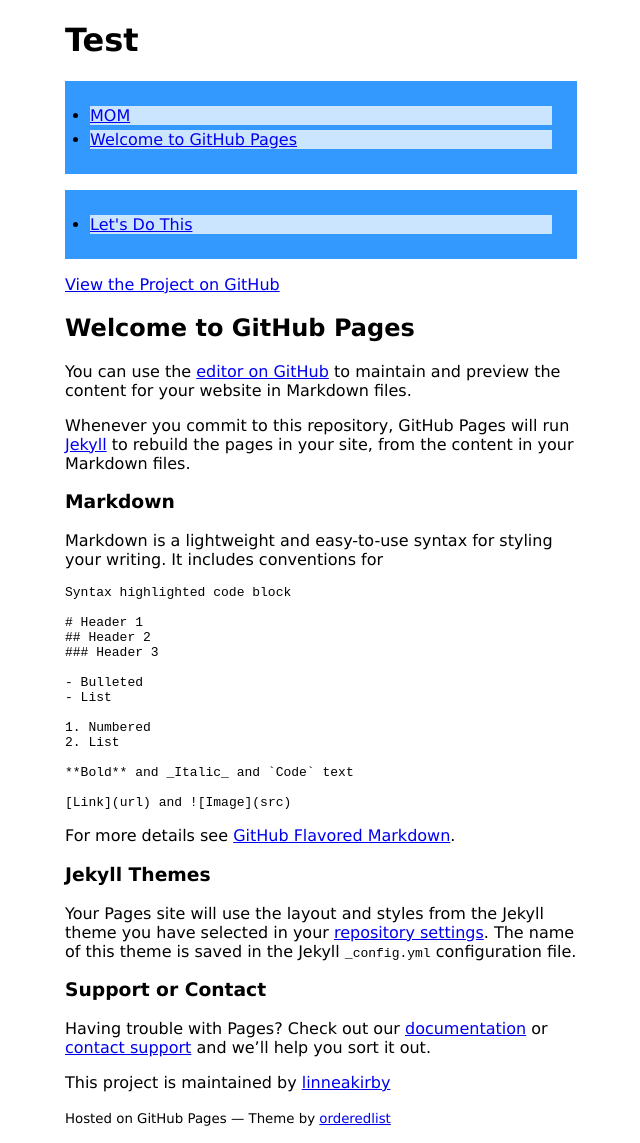
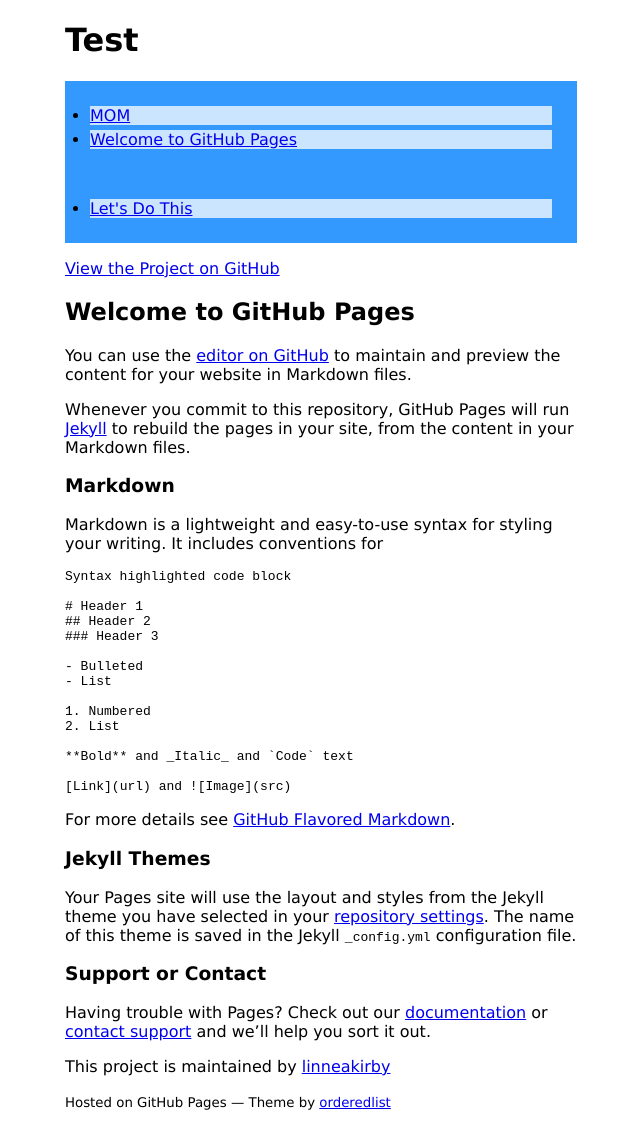
Before and after one commit to linneakirby/jekylltest, a Jekyll site: the page built from README.md, in a window 1280 px wide. Shown: the whole page, without its empty margins (319-959 px from the left). Built offline with Jekyll 4.4.1, drawn with Linux system fonts in a browser that asks for light colours; our own code applies the rules of GitHub Pages for plain Markdown files; a script that is not in the unit is left out; the repository's description, which GitHub fills in, is left out.

Commit message:
Update style.css

```diff
--- a/assets/css/style.css
+++ b/assets/css/style.css
@@ -2,6 +2,10 @@ body {
     font-family: Verdana, Geneva, sans-serif;
     margin-left: 30%;
     margin-right: 30%;
+}
+
+.menu {
+    margin: 0%;
 }
 
 ul {
```
